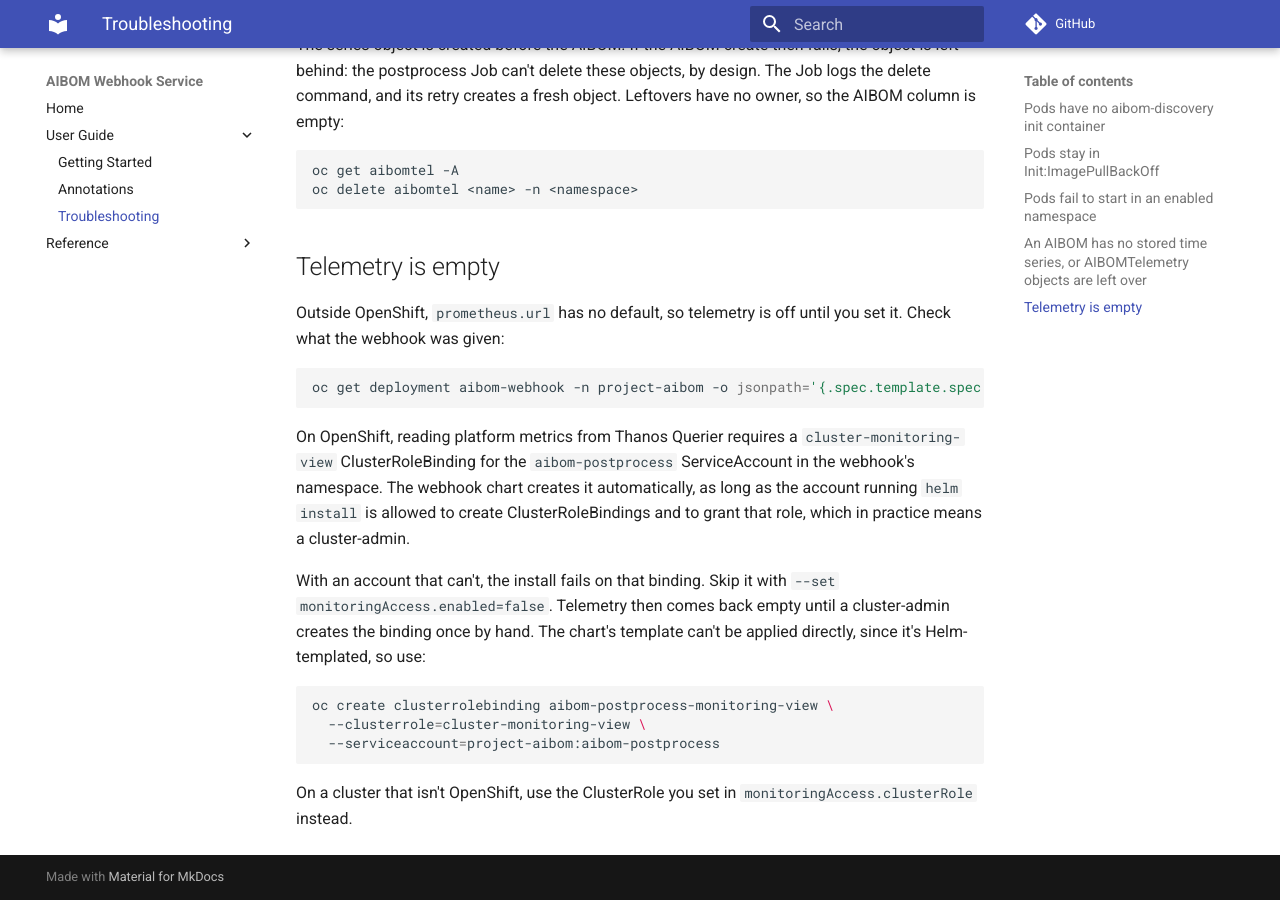
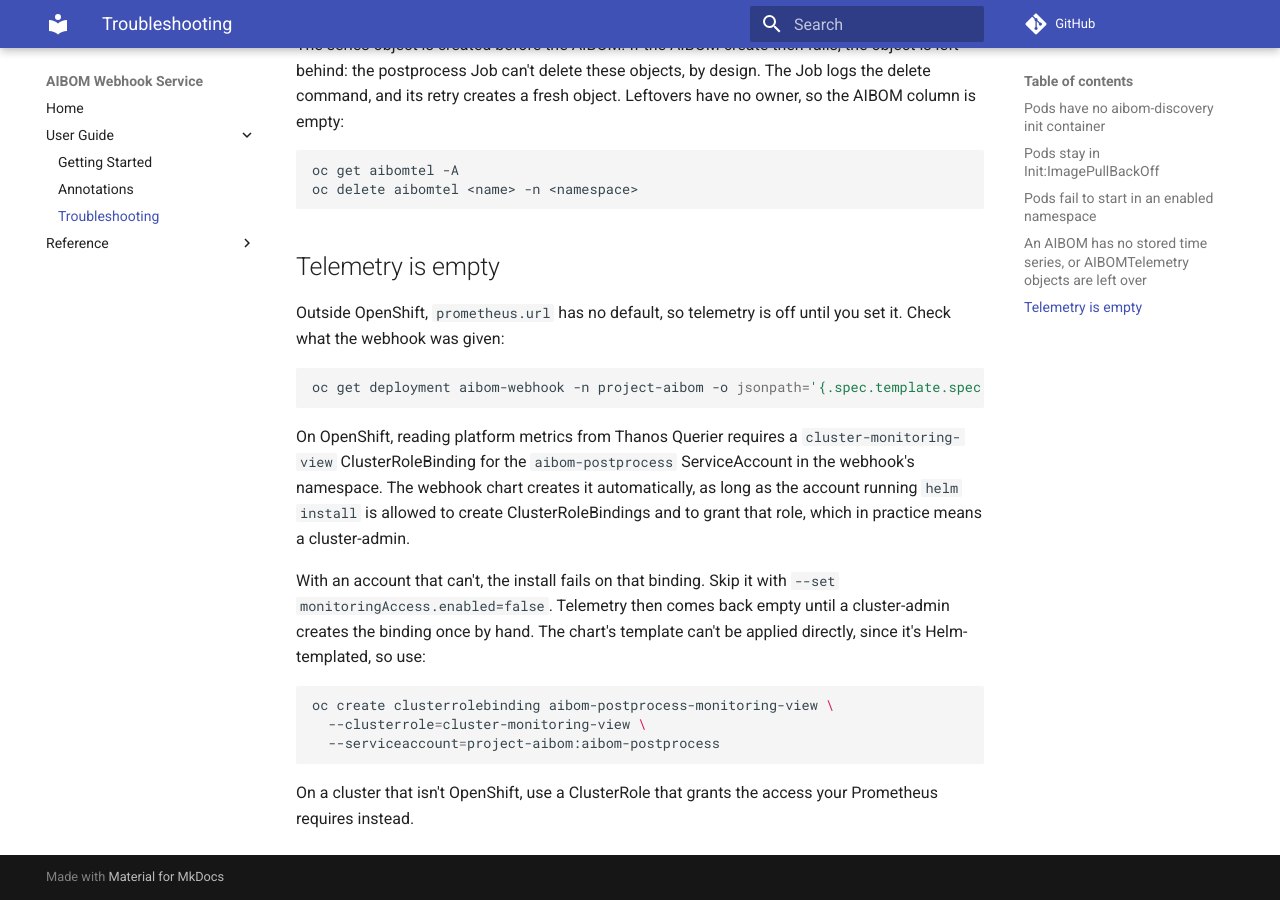
Before and after one commit to gavinsan33/aibom-webhook-service, an MkDocs documentation site: the page built from docs/user-guide/troubleshooting.md, in a window 1280 px wide and 900 px high, scrolled down 1329 px. Built offline with MkDocs 1.6.1 and Material for MkDocs 9.7.7, drawn with Linux system fonts in a browser that asks for light colours; comment, search, counter and statistics services are not loaded.

Commit message:
Drop the last monitoringAccess.clusterRole mention

````diff
--- a/docs/user-guide/troubleshooting.md
+++ b/docs/user-guide/troubleshooting.md
@@ -59,4 +59,4 @@ oc create clusterrolebinding aibom-postprocess-monitoring-view \
   --serviceaccount=project-aibom:aibom-postprocess
 ```
 
-On a cluster that isn't OpenShift, use the ClusterRole you set in `monitoringAccess.clusterRole` instead.
+On a cluster that isn't OpenShift, use a ClusterRole that grants the access your Prometheus requires instead.
````
